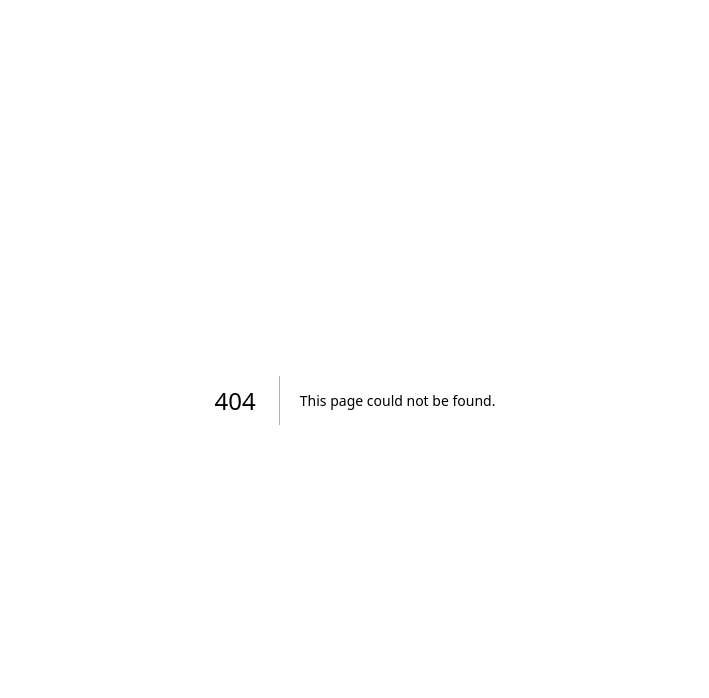
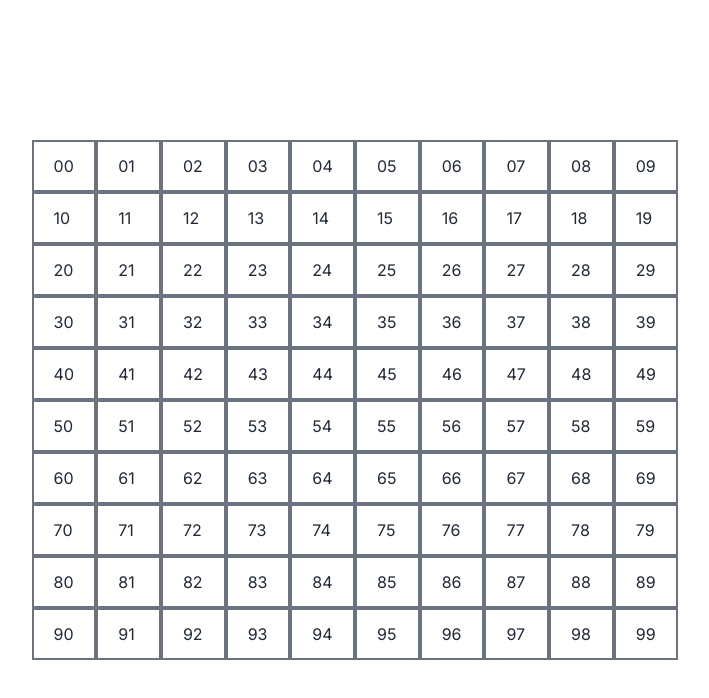
Before and after one commit to Jaga3249/practice_project, a Next.js app: page /selectedgrid in a window 1280 px wide. Before the commit this address had no page. Shown: the top 698 px of the page, without its empty margins (285-994 px from the left). Built offline with nearby package versions, Linux system fonts and the light colour scheme.

Commit message:
selected grid project completed

```diff
--- a/app/page.tsx
+++ b/app/page.tsx
@@ -114,6 +114,10 @@ export default function Home() {
       title: "Stepper App",
       redirectUrl: "morgagecalculator",
     },
+    {
+      title: "Selected Grid",
+      redirectUrl: "selectedgrid",
+    },
   ];
   const handleNavigate = (url: string) => {
     router.push(url);
--- /dev/null
+++ b/app/selectedgrid/page.tsx
@@ -0,0 +1,84 @@
+"use client";
+import { useState, useEffect, DragEvent } from "react";
+interface matrixType {
+  position: number[];
+  isColor: boolean;
+}
+const Page = () => {
+  const [twoDMatrix, setTwoDMatrix] = useState<matrixType[]>([]);
+  const [Start, setStart] = useState<number[]>([]);
+  const [end, setEnd] = useState<number[]>([]);
+
+  const prepareTwoDMatrix = () => {
+    const matrix = [];
+    for (let i = 0; i <= 9; i++) {
+      for (let j = 0; j <= 9; j++) {
+        let obj = {
+          position: [i, j],
+          isColor: false,
+        };
+        matrix.push(obj);
+      }
+    }
+    setTwoDMatrix(matrix);
+  };
+  const handleDrag = (e: DragEvent<HTMLDivElement>, position: number[]) => {
+    setStart(position);
+    prepareTwoDMatrix();
+  };
+  const handleDragOver = (e: DragEvent<HTMLDivElement>, position: number[]) => {
+    setEnd(position);
+  };
+  const fillColor = (Start: number[], end: number[]) => {
+    const [startRow, startCol] = Start;
+    const [endRow, endCol] = end;
+    let selectedGrid = [];
+    for (let i = startRow; i <= endRow; i++) {
+      for (let j = startCol; j <= endCol; j++) {
+        selectedGrid.push([i, j].join(""));
+      }
+    }
+    let copyMatrix = [...twoDMatrix];
+    copyMatrix = copyMatrix.map((item) => {
+      const { position } = item;
+      const stringPos = position.join("");
+      if (selectedGrid.includes(stringPos)) {
+        item.isColor = true;
+      }
+      return item;
+    });
+    setTwoDMatrix(copyMatrix);
+  };
+  useEffect(() => {
+    if (Start.length > 1 && end.length > 1) {
+      fillColor(Start, end);
+    }
+  }, [Start, end]);
+
+  useEffect(() => {
+    prepareTwoDMatrix();
+  }, []);
+
+  return (
+    <div className="h-screen flex items-center justify-center">
+      <div className="grid grid-cols-10 ">
+        {twoDMatrix &&
+          twoDMatrix.map((item, i) => (
+            <div
+              key={i}
+              className={`border-2 border-gray-500 px-5 py-3 ${
+                item.isColor && "bg-gray-700"
+              }`}
+              draggable
+              onDrag={(e) => handleDrag(e, item.position)}
+              onDragOver={(e) => handleDragOver(e, item.position)}
+            >
+              {item.position}
+            </div>
+          ))}
+      </div>
+    </div>
+  );
+};
+
+export default Page;
```
